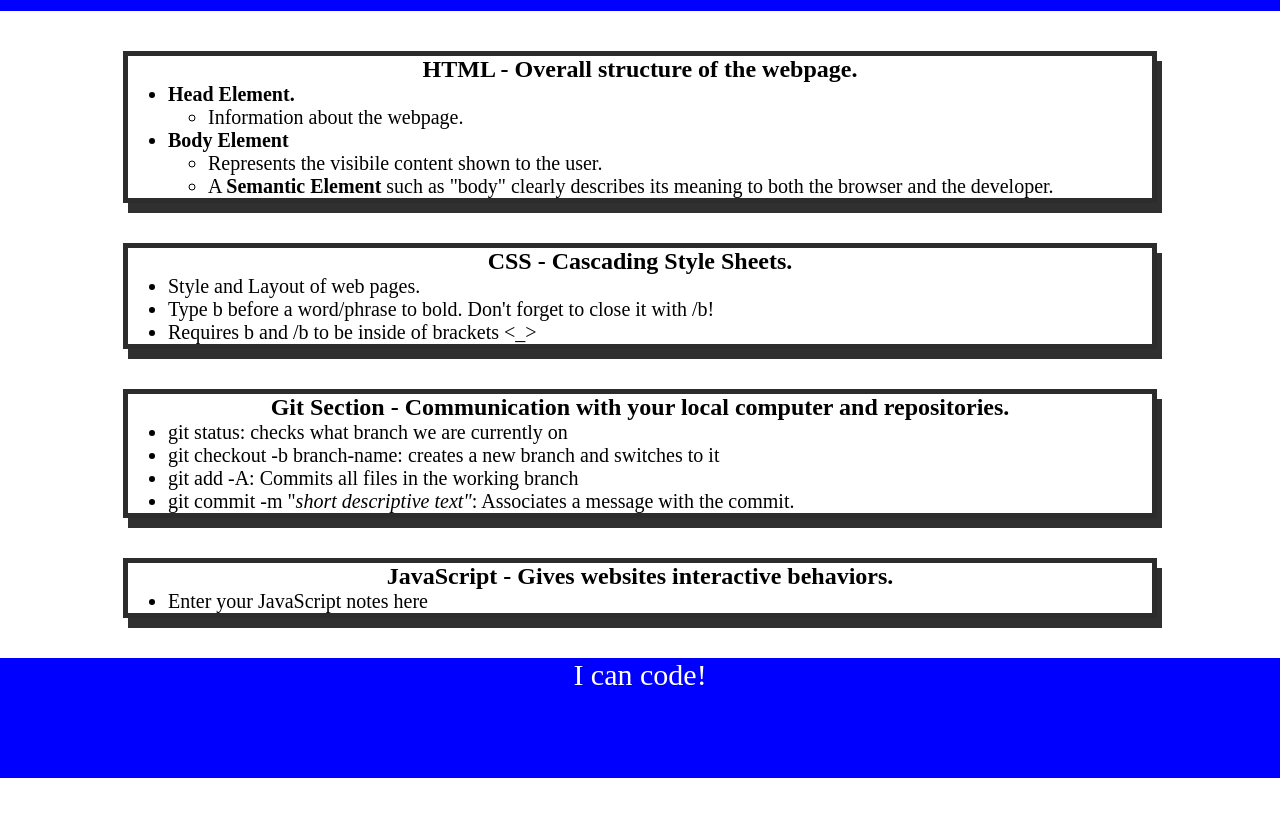
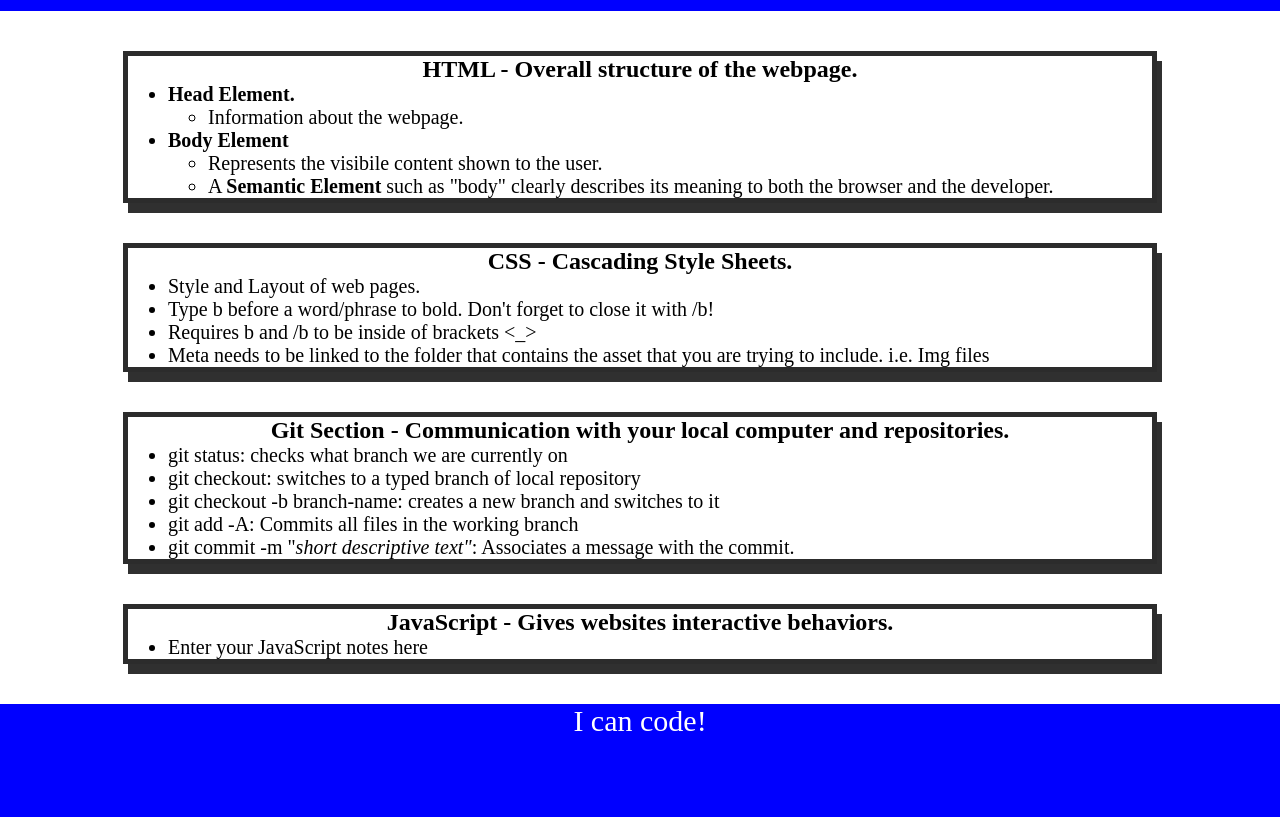
Before and after one commit to Christoph551/prework-study-guide, a plain HTML site: page prework-study-guide/index.html in a window 1280 px wide. Shown: the part 109-926 px from the top of the page. Before the commit the page ends 887 px from the top, so only its background shows below. Drawn offline with Linux system fonts and the light colour scheme.

Commit message:
I think this index file is now up to date?

```diff
--- a/prework-study-guide/index.html
+++ b/prework-study-guide/index.html
@@ -7,7 +7,7 @@
     <meta name="viewport" content="width=device-width, initial-scale=1.0" />
     <title> Prework Study Guide</title>
     <link rel="stylesheet" href="./assets/style.css">
-    </head>
+  </head>
 
   <body>
     <header id="header">
@@ -35,6 +35,7 @@
           <li>Style and Layout of web pages.</li>
           <li>Type b before a word/phrase to bold. Don't forget to close it with /b!</li>
           <li>Requires b and /b to be inside of brackets <_></li>
+          <li>Meta needs to be linked to the folder that contains the asset that you are trying to include. i.e. Img files</li>
         </ul>
       </section>
 
@@ -42,6 +43,7 @@
         <h2>Git Section - Communication with your local computer and repositories.</h2>
         <ul>
           <li>git status: checks what branch we are currently on</li>
+          <li>git checkout: switches to a typed branch of local repository</li>
           <li>git checkout -b branch-name: creates a new branch and switches to it</li>
           <li>git add -A: Commits all files in the working branch</li>
           <li>git commit -m "<i>short descriptive text"</i>: Associates a message with the commit.</li>
@@ -54,7 +56,6 @@
           <li>Enter your JavaScript notes here</li>
         </ul>
       </section>
-
     </main>
 
     <footer>
```
